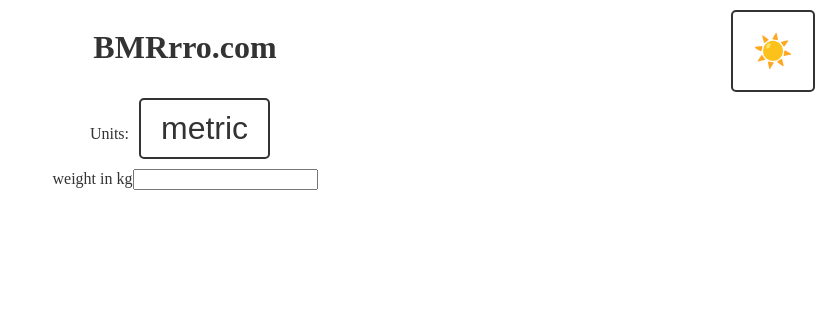
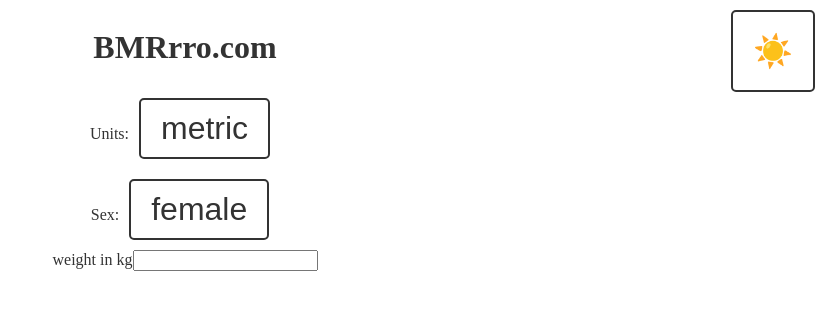
Before and after one commit to TestkaJakub/vue-bmr, a Vue app: page / in a window 1280 px wide. Shown: the top 310 px of the page, without its empty margins (455-1280 px from the left). Built offline with nearby package versions, Linux system fonts and the light colour scheme.

Commit message:
sex switch

```diff
--- a/src/App.vue
+++ b/src/App.vue
@@ -3,6 +3,7 @@
 
 import ThemeSwitch from './components/ThemeSwitch.vue';
 import UnitsSwitch from './components/UnitsSwitch.vue';
+import SexSwitch from './components/SexSwitch.vue';
 import WeightInput from './components/WeightInput.vue';
 
 const metric = {
@@ -30,9 +31,8 @@
   <div class="main">
     <h1>BMRrro.com</h1>
     <UnitsSwitch v-model="units"/>
+    <SexSwitch />
     <WeightInput :weightUnit="toRaw(units)['weight']" v-model="weights"/>
-    <!-- <label for="weight">weight in {{ toRaw(units)['weight'] }}</label>
-    <input type="number" name="weight" id="weight"> -->
   </div>
 
 </template>
--- /dev/null
+++ b/src/components/SexSwitch.vue
@@ -0,0 +1,27 @@
+<script setup lang="ts">
+import { ref, watch } from 'vue';
+
+const currentSex = ref(localStorage.getItem('sex') || 'female');
+
+function changeUnits() {
+    currentSex.value = currentSex.value === 'female' ? 'male' : 'female';
+
+    localStorage.setItem('sex', currentSex.value);
+}
+
+const emit = defineEmits();
+
+watch(currentSex, (newSex) => {
+    emit('update:modelValue', newSex);
+});
+</script>
+
+<template>
+  <div class="units-switch">
+    <label for="units">Sex:</label>
+    <button id="units" @click="changeUnits()">{{ currentSex }}</button>
+  </div>
+</template>
+
+<style scoped>
+</style>
```
